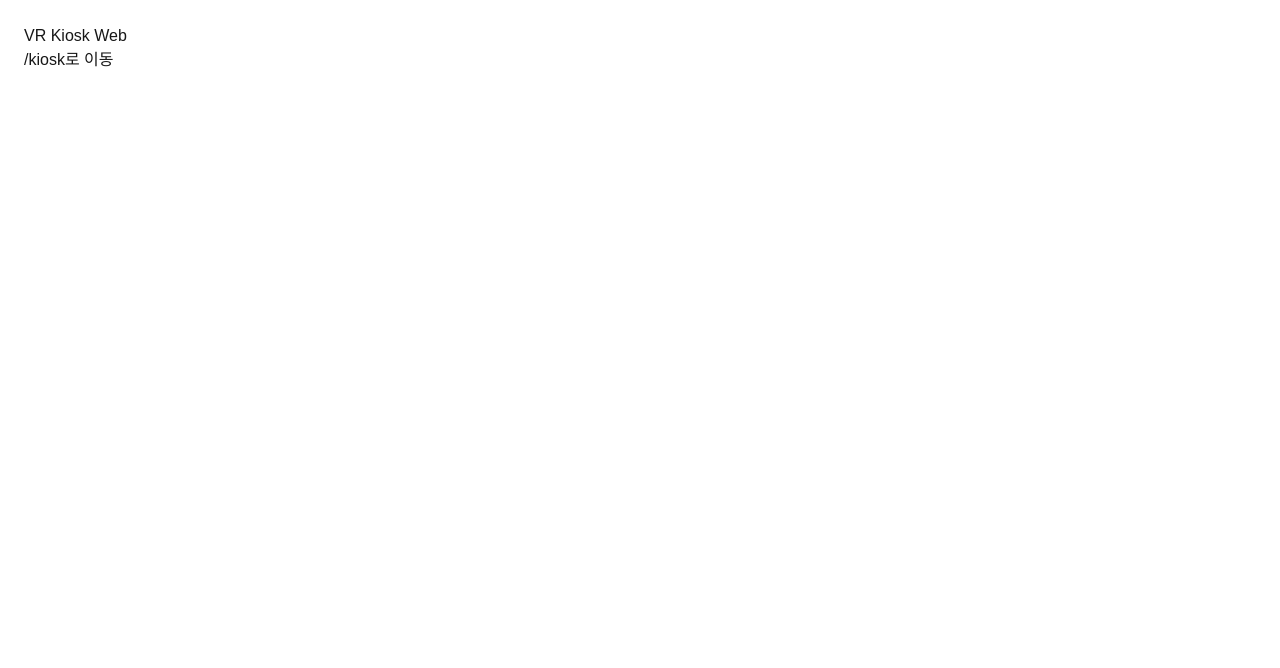
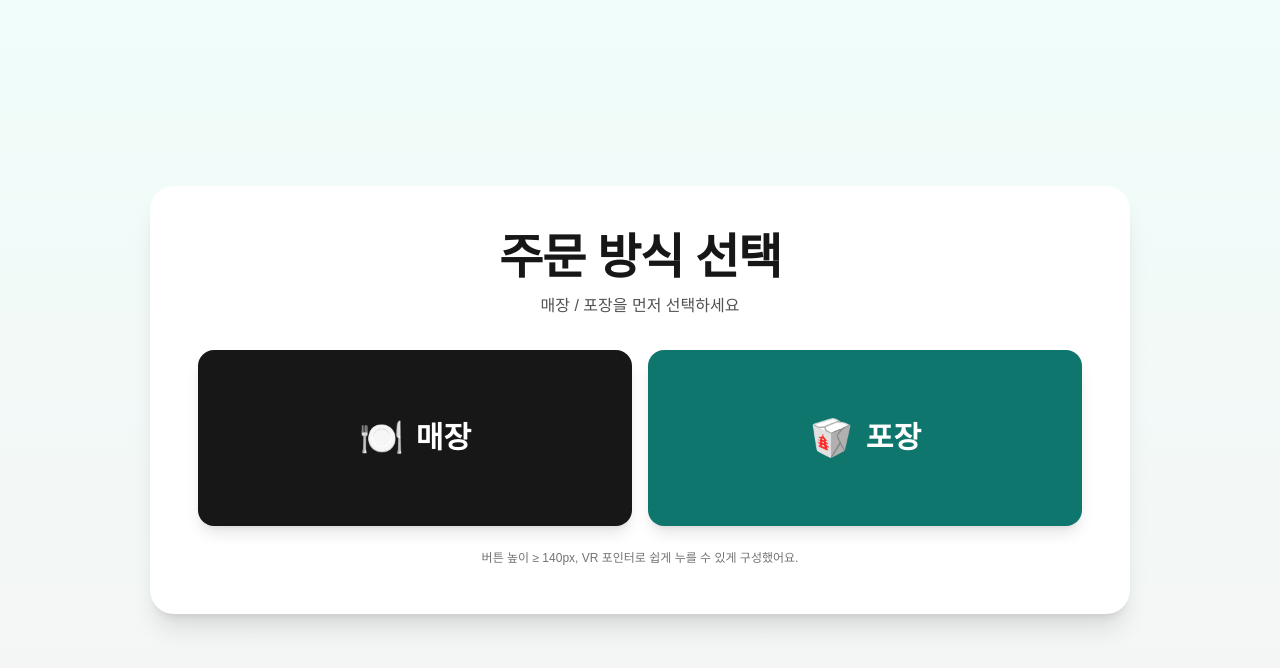
Before and after one commit to MallangMallang-LQ/LifeQuest, a Next.js app in the folder kiosk-vr/: page / in a window 1280 px wide. Shown: the top 668 px of the page. Built offline with nearby package versions, Linux system fonts and the light colour scheme.

Commit message:
updated ui

```diff
--- a/kiosk-vr/app/checkout/page.tsx
+++ b/kiosk-vr/app/checkout/page.tsx
@@ -1,5 +1,6 @@
 'use client';
 
+import Link from 'next/link';
 import { useMemo, useState } from 'react';
 import { useRouter, useSearchParams } from 'next/navigation';
 import clsx from 'clsx';
@@ -135,9 +136,10 @@ export default function Checkout() {
           ※ 훈련용 모의결제입니다. 선택 후 <b>결제 중</b> 화면으로 이동하고, 몇 초 뒤 자동으로 완료됩니다.
         </div>
 
-        <div className="mt-6">
-          <a href="/kiosk" className="text-sm text-neutral-500 hover:underline">← 키오스크로 돌아가기</a>
-        </div>
+        <Link href="/" className="text-sm text-neutral-500 hover:underline">
+          ← 홈으로 돌아가기
+        </Link>
+
       </div>
     </main>
   );
--- a/kiosk-vr/app/page.tsx
+++ b/kiosk-vr/app/page.tsx
@@ -1,8 +1,43 @@
+import Link from 'next/link';
+
 export default function Home() {
   return (
-    <main style={{padding:24}}>
-      <h1>VR Kiosk Web</h1>
-      <a href="/kiosk">/kiosk로 이동</a>
+    <main className="min-h-screen bg-gradient-to-b from-teal-50 to-neutral-100 flex items-center justify-center p-6">
+      <div className="w-full max-w-[980px]">
+        <section className="bg-white rounded-3xl shadow-xl p-8 sm:p-12 text-center">
+          <h1 className="text-4xl sm:text-5xl font-black tracking-tight">주문 방식 선택</h1>
+          <p className="mt-3 text-neutral-600">매장 / 포장을 먼저 선택하세요</p>
+
+          {/* VR 친화 큰 버튼 */}
+          <div className="mt-8 grid grid-cols-1 sm:grid-cols-2 gap-4">
+            <Link
+              href="/kiosk/?service=dinein"
+              className="h-36 sm:h-44 rounded-2xl bg-neutral-900 text-white
+                         flex items-center justify-center gap-3 shadow-lg
+                         hover:shadow-xl active:scale-[.98] transition text-2xl sm:text-3xl font-extrabold"
+              aria-label="매장 이용하기"
+            >
+              <span className="text-4xl">🍽️</span>
+              <span>매장</span>
+            </Link>
+
+            <Link
+              href="/kiosk/?service=takeout"
+              className="h-36 sm:h-44 rounded-2xl bg-teal-700 text-white
+                         flex items-center justify-center gap-3 shadow-lg
+                         hover:shadow-xl active:scale-[.98] transition text-2xl sm:text-3xl font-extrabold"
+              aria-label="포장하기"
+            >
+              <span className="text-4xl">🥡</span>
+              <span>포장</span>
+            </Link>
+          </div>
+
+          <div className="mt-6 text-xs text-neutral-500">
+            버튼 높이 ≥ 140px, VR 포인터로 쉽게 누를 수 있게 구성했어요.
+          </div>
+        </section>
+      </div>
     </main>
   );
 }
--- a/kiosk-vr/app/pay/fail/page.tsx
+++ b/kiosk-vr/app/pay/fail/page.tsx
@@ -0,0 +1,91 @@
+'use client';
+
+import Link from 'next/link';
+import { useRouter, useSearchParams } from 'next/navigation';
+
+const methodLabels = {
+  kakaopay: '카카오페이',
+  tosspay: '토스페이',
+  naverpay: '네이버페이',
+  card: '신용/체크카드',
+  samsungpay: '삼성페이',
+  applepay: '애플페이',
+} as const;
+
+type MethodKey = keyof typeof methodLabels;
+
+const methodLabel = (m?: string) =>
+  methodLabels[(m as MethodKey) ?? 'card'] ?? '결제';
+
+const reasonText = (r?: string) => {
+  switch (r) {
+    case 'declined':
+      return { title: '승인 거절', desc: '발급사 또는 결제사에서 승인이 거절되었습니다.' };
+    case 'canceled':
+      return { title: '사용자 취소', desc: '사용자가 결제를 취소했습니다.' };
+    case 'timeout':
+      return { title: '시간 초과', desc: '승인 응답 지연으로 결제가 종료되었습니다.' };
+    case 'error':
+    default:
+      return { title: '결제 오류', desc: '일시적인 오류가 발생했습니다. 잠시 후 다시 시도하세요.' };
+  }
+};
+
+export default function PayFail() {
+  const sp = useSearchParams();
+  const router = useRouter();
+
+  const amount = Number(sp.get('amount') ?? 0);
+  const method = sp.get('method') ?? undefined;
+  const orderId = sp.get('orderId') ?? 'order-' + Date.now();
+  const reason = sp.get('reason') ?? 'error';
+
+  const { title, desc } = reasonText(reason);
+
+  const retryProcessing = () => {
+    const q = new URLSearchParams({
+      method: String(method ?? 'card'),
+      amount: String(amount),
+      orderId: crypto.randomUUID(),
+    });
+    router.replace(`/pay/processing?${q.toString()}`);
+  };
+
+  return (
+    <main className="min-h-screen flex items-center justify-center bg-neutral-100 p-6">
+      <div className="w-full max-w-[640px] bg-white rounded-2xl shadow-lg p-8 text-center">
+        <div className="mx-auto mb-4 w-14 h-14 rounded-full border-4 border-red-300 flex items-center justify-center">
+          <span className="text-red-600 text-2xl">×</span>
+        </div>
+
+        <div className="text-2xl font-extrabold mb-1">{title}</div>
+        <div className="text-neutral-600 mb-6">{desc}</div>
+
+        <div className="text-3xl font-black mb-2">{amount.toLocaleString()}원</div>
+        <div className="text-xs text-neutral-500 mb-8">
+          결제수단: {methodLabel(method)} <br />
+          주문번호: {orderId}
+        </div>
+
+        <div className="flex flex-wrap gap-3 justify-center">
+          <button
+            onClick={retryProcessing}
+            className="px-5 py-3 rounded-xl bg-neutral-900 text-white font-extrabold"
+          >
+            다시 시도
+          </button>
+          <a
+            href={`/checkout/?amount=${amount}`}
+            className="px-5 py-3 rounded-xl bg-neutral-100 font-extrabold"
+          >
+            결제수단 다시 선택
+          </a>
+          <Link href="/" className="px-5 py-3 rounded-xl bg-neutral-900 text-white font-extrabold">
+            홈으로 돌아가기
+          </Link>
+
+        </div>
+      </div>
+    </main>
+  );
+}
--- a/kiosk-vr/app/pay/success/page.tsx
+++ b/kiosk-vr/app/pay/success/page.tsx
@@ -1,5 +1,6 @@
 'use client';
 import { useSearchParams } from 'next/navigation';
+import Link from 'next/link';
 
 const paymentLabels = {
   kakaopay: '카카오페이',
@@ -31,9 +32,9 @@ export default function PaySuccess() {
         <div className="text-xs text-neutral-500 mb-8">
           주문번호: {orderId} <br/> 결제키: {paymentKey}
         </div>
-        <a href="/kiosk" className="px-5 py-3 rounded-xl bg-neutral-900 text-white font-extrabold">
-          키오스크로 돌아가기
-        </a>
+        <Link href="/" className="text-sm text-neutral-500 hover:underline">
+          ← 홈으로 돌아가기
+        </Link>
       </div>
     </main>
   );
```
